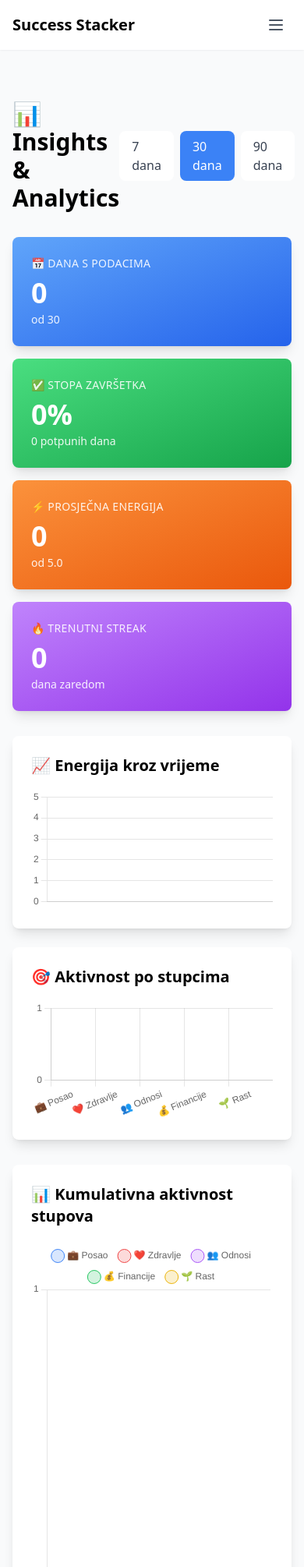
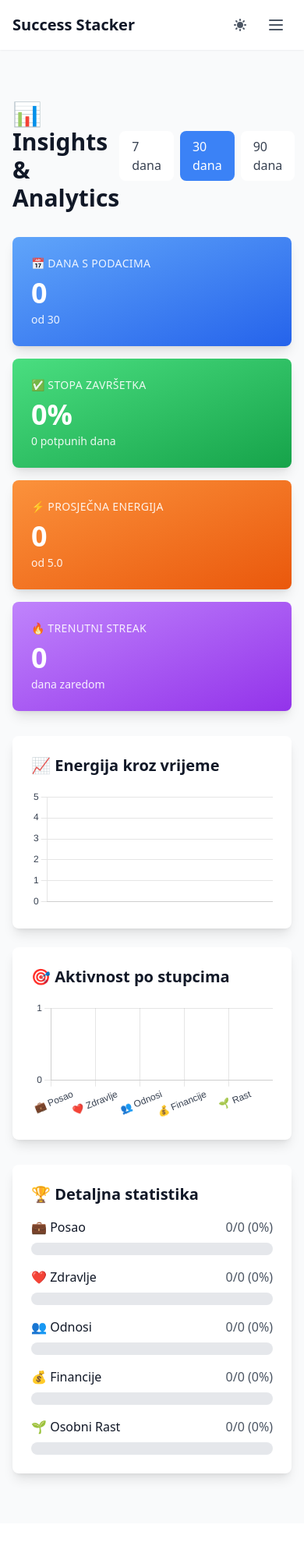
Before and after one commit to 7Jure/success-stacker, a Flask app: page /insights in a window 390 px wide. Shown: the top 2010 px of the page at 78% size. After the commit the page ends 1902 px from the top, so only its background shows below. Run offline with Flask 3, Linux system fonts and the light colour scheme; the visitor is signed in with stand-in values (Sample User, id 1); data that the repository does not hold is empty; some libraries are stand-ins or nearby versions.

Commit message:
Dorada aplikacije 2.0

```diff
--- a/app/routes/main.py
+++ b/app/routes/main.py
@@ -221,25 +221,6 @@ def insights():
         "values": [entry.morning_energy if entry.morning_energy else 0 for entry in entries],
     }
 
-    # Graf aktivnosti stupova (cumulative)
-    pillar_activity = {
-        "posao": [],
-        "zdravlje": [],
-        "odnosi": [],
-        "financije": [],
-        "rast": [],
-    }
-
-    cumulative_counts = {"posao": 0, "zdravlje": 0, "odnosi": 0, "financije": 0, "rast": 0}
-
-    for entry in entries:
-        if entry.evening_wins:
-            for pillar in pillar_activity.keys():
-                if entry.evening_wins.get(pillar, "").strip():
-                    cumulative_counts[pillar] += 1
-        for pillar in pillar_activity.keys():
-            pillar_activity[pillar].append(cumulative_counts[pillar])
-
     # Streaks
     streaks = calculate_streaks(current_user.id)
 
@@ -255,7 +236,6 @@ def insights():
         avg_energy=round(avg_energy, 1),
         pillar_counts=pillar_counts,
         energy_data=energy_data,
-        pillar_activity=pillar_activity,
         period=period,
         streaks=streaks,
         completion_rate=round(completion_rate, 1),
--- a/app/static/js/app.js
+++ b/app/static/js/app.js
@@ -19,6 +19,26 @@ document.addEventListener('DOMContentLoaded', function() {
         });
     }
 
+    // Dark mode toggle
+    const darkModeToggle = document.getElementById('dark-mode-toggle');
+
+    if (darkModeToggle) {
+        darkModeToggle.addEventListener('click', function() {
+            const html = document.documentElement;
+            const isDark = html.classList.contains('dark');
+
+            if (isDark) {
+                html.classList.remove('dark');
+                html.classList.add('light');
+                localStorage.setItem('darkMode', 'false');
+            } else {
+                html.classList.remove('light');
+                html.classList.add('dark');
+                localStorage.setItem('darkMode', 'true');
+            }
+        });
+    }
+
     // Smooth scroll to top
     window.addEventListener('scroll', function() {
         const scrollBtn = document.getElementById('scroll-to-top');
--- a/app/templates/base.html
+++ b/app/templates/base.html
@@ -1,11 +1,25 @@
 
 <!DOCTYPE html>
-<html lang="hr">
+<html lang="hr" class="light">
 <head>
     <meta charset="UTF-8">
     <meta name="viewport" content="width=device-width, initial-scale=1.0">
     <title>{% block title %}Success Stacker{% endblock %}</title>
     <script src="https://cdn.tailwindcss.com"></script>
+    <script>
+        // Configure Tailwind dark mode
+        tailwind.config = {
+            darkMode: 'class'
+        }
+    </script>
+    <script>
+        // Dark mode initialization - runs before page load to prevent flicker
+        if (localStorage.getItem('darkMode') === 'true' ||
+            (!localStorage.getItem('darkMode') && window.matchMedia('(prefers-color-scheme: dark)').matches)) {
+            document.documentElement.classList.add('dark');
+            document.documentElement.classList.remove('light');
+        }
+    </script>
     <script src="https://cdn.jsdelivr.net/npm/chart.js@4.4.0/dist/chart.umd.min.js"></script>
     <link rel="stylesheet" href="{{ url_for('static', filename='css/style.css') }}">
     <style>
@@ -46,15 +60,26 @@
         }
     </style>
 </head>
-<body class="bg-gray-50">
+<body class="bg-gray-50 dark:bg-gray-900 transition-colors duration-200">
     {% if current_user.is_authenticated %}
-    <nav class="bg-white shadow-sm">
+    <nav class="bg-white dark:bg-gray-800 shadow-sm transition-colors duration-200">
         <div class="max-w-4xl mx-auto px-4 py-3">
             <div class="flex justify-between items-center">
-                <a href="{{ url_for('main.feed') }}" class="text-xl font-bold">Success Stacker</a>
+                <a href="{{ url_for('main.feed') }}" class="text-xl font-bold text-gray-900 dark:text-white">Success Stacker</a>
+
+                <div class="flex items-center gap-2">
+                    <!-- Dark mode toggle -->
+                    <button id="dark-mode-toggle" class="p-2 rounded-lg hover:bg-gray-100 dark:hover:bg-gray-700 text-gray-600 dark:text-gray-300 transition-colors" title="Toggle dark mode">
+                        <svg id="theme-icon-light" class="w-5 h-5 hidden dark:block" fill="currentColor" viewBox="0 0 20 20">
+                            <path d="M17.293 13.293A8 8 0 016.707 2.707a8.001 8.001 0 1010.586 10.586z"></path>
+                        </svg>
+                        <svg id="theme-icon-dark" class="w-5 h-5 block dark:hidden" fill="currentColor" viewBox="0 0 20 20">
+                            <path d="M10 2a1 1 0 011 1v1a1 1 0 11-2 0V3a1 1 0 011-1zm4 8a4 4 0 11-8 0 4 4 0 018 0zm-.464 4.95l.707.707a1 1 0 001.414-1.414l-.707-.707a1 1 0 00-1.414 1.414zm2.12-10.607a1 1 0 010 1.414l-.706.707a1 1 0 11-1.414-1.414l.707-.707a1 1 0 011.414 0zM17 11a1 1 0 100-2h-1a1 1 0 100 2h1zm-7 4a1 1 0 011 1v1a1 1 0 11-2 0v-1a1 1 0 011-1zM5.05 6.464A1 1 0 106.465 5.05l-.708-.707a1 1 0 00-1.414 1.414l.707.707zm1.414 8.486l-.707.707a1 1 0 01-1.414-1.414l.707-.707a1 1 0 011.414 1.414zM4 11a1 1 0 100-2H3a1 1 0 000 2h1z" fill-rule="evenodd" clip-rule="evenodd"></path>
+                        </svg>
+                    </button>
 
                     <!-- Mobile menu button -->
-                <button id="mobile-menu-btn" class="md:hidden p-2 text-gray-600 hover:text-gray-800">
+                    <button id="mobile-menu-btn" class="md:hidden p-2 text-gray-600 dark:text-gray-300 hover:text-gray-800 dark:hover:text-white">
                         <svg class="w-6 h-6" fill="none" stroke="currentColor" viewBox="0 0 24 24">
                             <path stroke-linecap="round" stroke-linejoin="round" stroke-width="2" d="M4 6h16M4 12h16M4 18h16"></path>
                         </svg>
@@ -62,25 +87,26 @@
 
                     <!-- Desktop menu -->
                     <div class="hidden md:flex gap-4">
-                    <a href="{{ url_for('main.morning') }}" class="hover:text-blue-600">Jutro</a>
-                    <a href="{{ url_for('main.evening') }}" class="hover:text-purple-600">Večer</a>
-                    <a href="{{ url_for('main.feed') }}" class="hover:text-gray-600">Feed</a>
-                    <a href="{{ url_for('main.calendar') }}" class="hover:text-green-600">📅 Kalendar</a>
-                    <a href="{{ url_for('main.insights') }}" class="hover:text-orange-600">Insights</a>
-                    <a href="{{ url_for('main.export_data') }}" class="text-sm hover:text-gray-600">Export</a>
-                    <a href="{{ url_for('auth.logout') }}" class="text-sm hover:text-red-600">Odjava</a>
+                        <a href="{{ url_for('main.morning') }}" class="text-gray-700 dark:text-gray-300 hover:text-blue-600 dark:hover:text-blue-400">Jutro</a>
+                        <a href="{{ url_for('main.evening') }}" class="text-gray-700 dark:text-gray-300 hover:text-purple-600 dark:hover:text-purple-400">Večer</a>
+                        <a href="{{ url_for('main.feed') }}" class="text-gray-700 dark:text-gray-300 hover:text-gray-600 dark:hover:text-gray-400">Feed</a>
+                        <a href="{{ url_for('main.calendar') }}" class="text-gray-700 dark:text-gray-300 hover:text-green-600 dark:hover:text-green-400">📅 Kalendar</a>
+                        <a href="{{ url_for('main.insights') }}" class="text-gray-700 dark:text-gray-300 hover:text-orange-600 dark:hover:text-orange-400">Insights</a>
+                        <a href="{{ url_for('main.export_data') }}" class="text-sm text-gray-700 dark:text-gray-300 hover:text-gray-600 dark:hover:text-gray-400">Export</a>
+                        <a href="{{ url_for('auth.logout') }}" class="text-sm text-gray-700 dark:text-gray-300 hover:text-red-600 dark:hover:text-red-400">Odjava</a>
+                    </div>
                 </div>
             </div>
 
             <!-- Mobile menu (hidden by default) -->
             <div id="mobile-menu" class="hidden md:hidden mt-4 pb-2 space-y-2">
-                <a href="{{ url_for('main.morning') }}" class="block py-2 hover:text-blue-600">🌅 Jutro</a>
-                <a href="{{ url_for('main.evening') }}" class="block py-2 hover:text-purple-600">🌙 Večer</a>
-                <a href="{{ url_for('main.feed') }}" class="block py-2 hover:text-gray-600">📊 Feed</a>
-                <a href="{{ url_for('main.calendar') }}" class="block py-2 hover:text-green-600">📅 Kalendar</a>
-                <a href="{{ url_for('main.insights') }}" class="block py-2 hover:text-orange-600">📈 Insights</a>
-                <a href="{{ url_for('main.export_data') }}" class="block py-2 text-sm hover:text-gray-600">💾 Export</a>
-                <a href="{{ url_for('auth.logout') }}" class="block py-2 text-sm hover:text-red-600">🚪 Odjava</a>
+                <a href="{{ url_for('main.morning') }}" class="block py-2 text-gray-700 dark:text-gray-300 hover:text-blue-600 dark:hover:text-blue-400">🌅 Jutro</a>
+                <a href="{{ url_for('main.evening') }}" class="block py-2 text-gray-700 dark:text-gray-300 hover:text-purple-600 dark:hover:text-purple-400">🌙 Večer</a>
+                <a href="{{ url_for('main.feed') }}" class="block py-2 text-gray-700 dark:text-gray-300 hover:text-gray-600 dark:hover:text-gray-400">📊 Feed</a>
+                <a href="{{ url_for('main.calendar') }}" class="block py-2 text-gray-700 dark:text-gray-300 hover:text-green-600 dark:hover:text-green-400">📅 Kalendar</a>
+                <a href="{{ url_for('main.insights') }}" class="block py-2 text-gray-700 dark:text-gray-300 hover:text-orange-600 dark:hover:text-orange-400">📈 Insights</a>
+                <a href="{{ url_for('main.export_data') }}" class="block py-2 text-sm text-gray-700 dark:text-gray-300 hover:text-gray-600 dark:hover:text-gray-400">💾 Export</a>
+                <a href="{{ url_for('auth.logout') }}" class="block py-2 text-sm text-gray-700 dark:text-gray-300 hover:text-red-600 dark:hover:text-red-400">🚪 Odjava</a>
             </div>
         </div>
     </nav>
@@ -90,7 +116,7 @@
         {% if messages %}
             <div class="max-w-4xl mx-auto px-4 mt-4">
                 {% for category, message in messages %}
-                <div class="p-4 mb-4 rounded {% if category == 'error' %}bg-red-100 text-red-700{% else %}bg-green-100 text-green-700{% endif %}">
+                <div class="p-4 mb-4 rounded {% if category == 'error' %}bg-red-100 dark:bg-red-900 text-red-700 dark:text-red-200{% else %}bg-green-100 dark:bg-green-900 text-green-700 dark:text-green-200{% endif %}">
                     {{ message }}
                 </div>
                 {% endfor %}
--- a/app/templates/insights.html
+++ b/app/templates/insights.html
@@ -3,17 +3,17 @@
 {% block content %}
 <div class="py-8">
     <div class="flex justify-between items-center mb-8">
-        <h1 class="text-3xl font-bold">📊 Insights & Analytics</h1>
+        <h1 class="text-3xl font-bold text-gray-900 dark:text-white">📊 Insights & Analytics</h1>
 
         <!-- Period selector -->
         <div class="flex gap-2">
-            <a href="?period=7" class="px-4 py-2 rounded-lg {% if period == 7 %}bg-blue-500 text-white{% else %}bg-white text-gray-700 hover:bg-gray-100{% endif %}">
+            <a href="?period=7" class="px-4 py-2 rounded-lg {% if period == 7 %}bg-blue-500 text-white{% else %}bg-white dark:bg-gray-800 text-gray-700 dark:text-gray-300 hover:bg-gray-100 dark:hover:bg-gray-700{% endif %}">
                 7 dana
             </a>
-            <a href="?period=30" class="px-4 py-2 rounded-lg {% if period == 30 %}bg-blue-500 text-white{% else %}bg-white text-gray-700 hover:bg-gray-100{% endif %}">
+            <a href="?period=30" class="px-4 py-2 rounded-lg {% if period == 30 %}bg-blue-500 text-white{% else %}bg-white dark:bg-gray-800 text-gray-700 dark:text-gray-300 hover:bg-gray-100 dark:hover:bg-gray-700{% endif %}">
                 30 dana
             </a>
-            <a href="?period=90" class="px-4 py-2 rounded-lg {% if period == 90 %}bg-blue-500 text-white{% else %}bg-white text-gray-700 hover:bg-gray-100{% endif %}">
+            <a href="?period=90" class="px-4 py-2 rounded-lg {% if period == 90 %}bg-blue-500 text-white{% else %}bg-white dark:bg-gray-800 text-gray-700 dark:text-gray-300 hover:bg-gray-100 dark:hover:bg-gray-700{% endif %}">
                 90 dana
             </a>
         </div>
@@ -49,41 +49,35 @@
     <!-- Grafovi -->
     <div class="grid grid-cols-1 lg:grid-cols-2 gap-6 mb-8">
         <!-- Graf energije -->
-        <div class="bg-white p-6 rounded-lg shadow-lg card-hover fade-in" style="animation-delay: 0.4s">
-            <h2 class="text-xl font-bold mb-4">📈 Energija kroz vrijeme</h2>
+        <div class="bg-white dark:bg-gray-800 p-6 rounded-lg shadow-lg card-hover fade-in" style="animation-delay: 0.4s">
+            <h2 class="text-xl font-bold mb-4 text-gray-900 dark:text-white">📈 Energija kroz vrijeme</h2>
             <canvas id="energyChart"></canvas>
         </div>
 
         <!-- Stupci aktivnosti -->
-        <div class="bg-white p-6 rounded-lg shadow-lg card-hover fade-in" style="animation-delay: 0.5s">
-            <h2 class="text-xl font-bold mb-4">🎯 Aktivnost po stupcima</h2>
+        <div class="bg-white dark:bg-gray-800 p-6 rounded-lg shadow-lg card-hover fade-in" style="animation-delay: 0.5s">
+            <h2 class="text-xl font-bold mb-4 text-gray-900 dark:text-white">🎯 Aktivnost po stupcima</h2>
             <canvas id="pillarsChart"></canvas>
         </div>
     </div>
 
-    <!-- Kumulativni graf aktivnosti -->
-    <div class="bg-white p-6 rounded-lg shadow-lg card-hover fade-in" style="animation-delay: 0.6s">
-        <h2 class="text-xl font-bold mb-4">📊 Kumulativna aktivnost stupova</h2>
-        <canvas id="cumulativeChart" style="height: 300px;"></canvas>
-    </div>
-
     <!-- Detaljna statistika po stupcima -->
-    <div class="bg-white p-6 rounded-lg shadow-lg mt-8 fade-in" style="animation-delay: 0.7s">
-        <h2 class="text-xl font-bold mb-4">🏆 Detaljna statistika</h2>
+    <div class="bg-white dark:bg-gray-800 p-6 rounded-lg shadow-lg mt-8 fade-in" style="animation-delay: 0.7s">
+        <h2 class="text-xl font-bold mb-4 text-gray-900 dark:text-white">🏆 Detaljna statistika</h2>
         <div class="space-y-4">
             {% for pillar, count in pillar_counts.items() %}
             <div>
                 <div class="flex justify-between mb-2">
-                    <span class="font-medium capitalize">
+                    <span class="font-medium capitalize text-gray-900 dark:text-white">
                         {% if pillar == 'posao' %}💼 Posao{% endif %}
                         {% if pillar == 'zdravlje' %}❤️ Zdravlje{% endif %}
                         {% if pillar == 'odnosi' %}👥 Odnosi{% endif %}
                         {% if pillar == 'financije' %}💰 Financije{% endif %}
                         {% if pillar == 'rast' %}🌱 Osobni rast{% endif %}
                     </span>
-                    <span class="text-gray-600">{{ count }}/{{ total_days }} ({{ (count/total_days*100)|round(1) if total_days > 0 else 0 }}%)</span>
+                    <span class="text-gray-600 dark:text-gray-400">{{ count }}/{{ total_days }} ({{ (count/total_days*100)|round(1) if total_days > 0 else 0 }}%)</span>
                 </div>
-                <div class="w-full bg-gray-200 rounded-full h-4 overflow-hidden">
+                <div class="w-full bg-gray-200 dark:bg-gray-700 rounded-full h-4 overflow-hidden">
                     <div class="h-4 rounded-full transition-all duration-500
                         {% if pillar == 'posao' %}bg-blue-500{% endif %}
                         {% if pillar == 'zdravlje' %}bg-red-500{% endif %}
@@ -102,21 +96,26 @@
 <script>
 // Podaci sa servera
 const energyData = {{ energy_data | tojson }};
-const pillarActivity = {{ pillar_activity | tojson }};
 const pillarCounts = {{ pillar_counts | tojson }};
 
-// Konfiguracija boja
-const colors = {
-    posao: { bg: 'rgba(59, 130, 246, 0.2)', border: 'rgb(59, 130, 246)' },
-    zdravlje: { bg: 'rgba(239, 68, 68, 0.2)', border: 'rgb(239, 68, 68)' },
-    odnosi: { bg: 'rgba(168, 85, 247, 0.2)', border: 'rgb(168, 85, 247)' },
-    financije: { bg: 'rgba(34, 197, 94, 0.2)', border: 'rgb(34, 197, 94)' },
-    rast: { bg: 'rgba(234, 179, 8, 0.2)', border: 'rgb(234, 179, 8)' }
-};
+// Check if dark mode is active
+function isDarkMode() {
+    return document.documentElement.classList.contains('dark');
+}
+
+// Get colors based on theme
+function getChartColors() {
+    const dark = isDarkMode();
+    return {
+        gridColor: dark ? 'rgba(75, 85, 99, 0.3)' : 'rgba(0, 0, 0, 0.1)',
+        textColor: dark ? '#E5E7EB' : '#374151',
+        tooltipBg: dark ? 'rgba(55, 65, 81, 0.9)' : 'rgba(0, 0, 0, 0.8)'
+    };
+}
 
 // Graf energije kroz vrijeme
 const energyCtx = document.getElementById('energyChart').getContext('2d');
-new Chart(energyCtx, {
+const energyChart = new Chart(energyCtx, {
     type: 'line',
     data: {
         labels: energyData.labels,
@@ -137,7 +136,7 @@ new Chart(energyCtx, {
         plugins: {
             legend: { display: false },
             tooltip: {
-                backgroundColor: 'rgba(0, 0, 0, 0.8)',
+                backgroundColor: getChartColors().tooltipBg,
                 padding: 12,
                 titleFont: { size: 14 },
                 bodyFont: { size: 13 }
@@ -147,7 +146,21 @@ new Chart(energyCtx, {
             y: {
                 beginAtZero: true,
                 max: 5,
-                ticks: { stepSize: 1 }
+                ticks: {
+                    stepSize: 1,
+                    color: getChartColors().textColor
+                },
+                grid: {
+                    color: getChartColors().gridColor
+                }
+            },
+            x: {
+                ticks: {
+                    color: getChartColors().textColor
+                },
+                grid: {
+                    color: getChartColors().gridColor
+                }
             }
         }
     }
@@ -155,7 +168,7 @@ new Chart(energyCtx, {
 
 // Bar chart za stupce
 const pillarsCtx = document.getElementById('pillarsChart').getContext('2d');
-new Chart(pillarsCtx, {
+const pillarsChart = new Chart(pillarsCtx, {
     type: 'bar',
     data: {
         labels: ['💼 Posao', '❤️ Zdravlje', '👥 Odnosi', '💰 Financije', '🌱 Rast'],
@@ -189,85 +202,59 @@ new Chart(pillarsCtx, {
         responsive: true,
         maintainAspectRatio: true,
         plugins: {
-            legend: { display: false }
+            legend: { display: false },
+            tooltip: {
+                backgroundColor: getChartColors().tooltipBg,
+                padding: 12,
+                titleFont: { size: 14 },
+                bodyFont: { size: 13 }
+            }
         },
         scales: {
             y: {
                 beginAtZero: true,
-                ticks: { stepSize: 1 }
+                ticks: {
+                    stepSize: 1,
+                    color: getChartColors().textColor
+                },
+                grid: {
+                    color: getChartColors().gridColor
+                }
+            },
+            x: {
+                ticks: {
+                    color: getChartColors().textColor
+                },
+                grid: {
+                    color: getChartColors().gridColor
+                }
             }
         }
     }
 });
 
-// Kumulativni graf
-const cumulativeCtx = document.getElementById('cumulativeChart').getContext('2d');
-new Chart(cumulativeCtx, {
-    type: 'line',
-    data: {
-        labels: energyData.labels,
-        datasets: [
-            {
-                label: '💼 Posao',
-                data: pillarActivity.posao,
-                borderColor: colors.posao.border,
-                backgroundColor: colors.posao.bg,
-                tension: 0.4,
-                fill: false
-            },
-            {
-                label: '❤️ Zdravlje',
-                data: pillarActivity.zdravlje,
-                borderColor: colors.zdravlje.border,
-                backgroundColor: colors.zdravlje.bg,
-                tension: 0.4,
-                fill: false
-            },
-            {
-                label: '👥 Odnosi',
-                data: pillarActivity.odnosi,
-                borderColor: colors.odnosi.border,
-                backgroundColor: colors.odnosi.bg,
-                tension: 0.4,
-                fill: false
-            },
-            {
-                label: '💰 Financije',
-                data: pillarActivity.financije,
-                borderColor: colors.financije.border,
-                backgroundColor: colors.financije.bg,
-                tension: 0.4,
-                fill: false
-            },
-            {
-                label: '🌱 Rast',
-                data: pillarActivity.rast,
-                borderColor: colors.rast.border,
-                backgroundColor: colors.rast.bg,
-                tension: 0.4,
-                fill: false
-            }
-        ]
-    },
-    options: {
-        responsive: true,
-        maintainAspectRatio: false,
-        plugins: {
-            legend: {
-                position: 'top',
-                labels: {
-                    usePointStyle: true,
-                    padding: 15
-                }
-            }
-        },
-        scales: {
-            y: {
-                beginAtZero: true,
-                ticks: { stepSize: 1 }
-            }
-        }
-    }
+// Update charts when theme changes
+document.getElementById('dark-mode-toggle')?.addEventListener('click', function() {
+    setTimeout(() => {
+        const colors = getChartColors();
+
+        // Update energy chart
+        energyChart.options.scales.y.ticks.color = colors.textColor;
+        energyChart.options.scales.y.grid.color = colors.gridColor;
+        energyChart.options.scales.x.ticks.color = colors.textColor;
+        energyChart.options.scales.x.grid.color = colors.gridColor;
+        energyChart.options.plugins.tooltip.backgroundColor = colors.tooltipBg;
+        energyChart.update();
+
+        // Update pillars chart
+        pillarsChart.options.scales.y.ticks.color = colors.textColor;
+        pillarsChart.options.scales.y.grid.color = colors.gridColor;
+        pillarsChart.options.scales.x.ticks.color = colors.textColor;
+        pillarsChart.options.scales.x.grid.color = colors.gridColor;
+        pillarsChart.options.plugins.tooltip.backgroundColor = colors.tooltipBg;
+        pillarsChart.update();
+    }, 50);
 });
+
 </script>
 {% endblock %}
```
Lines whose indentation alone changed are shown as unchanged.
